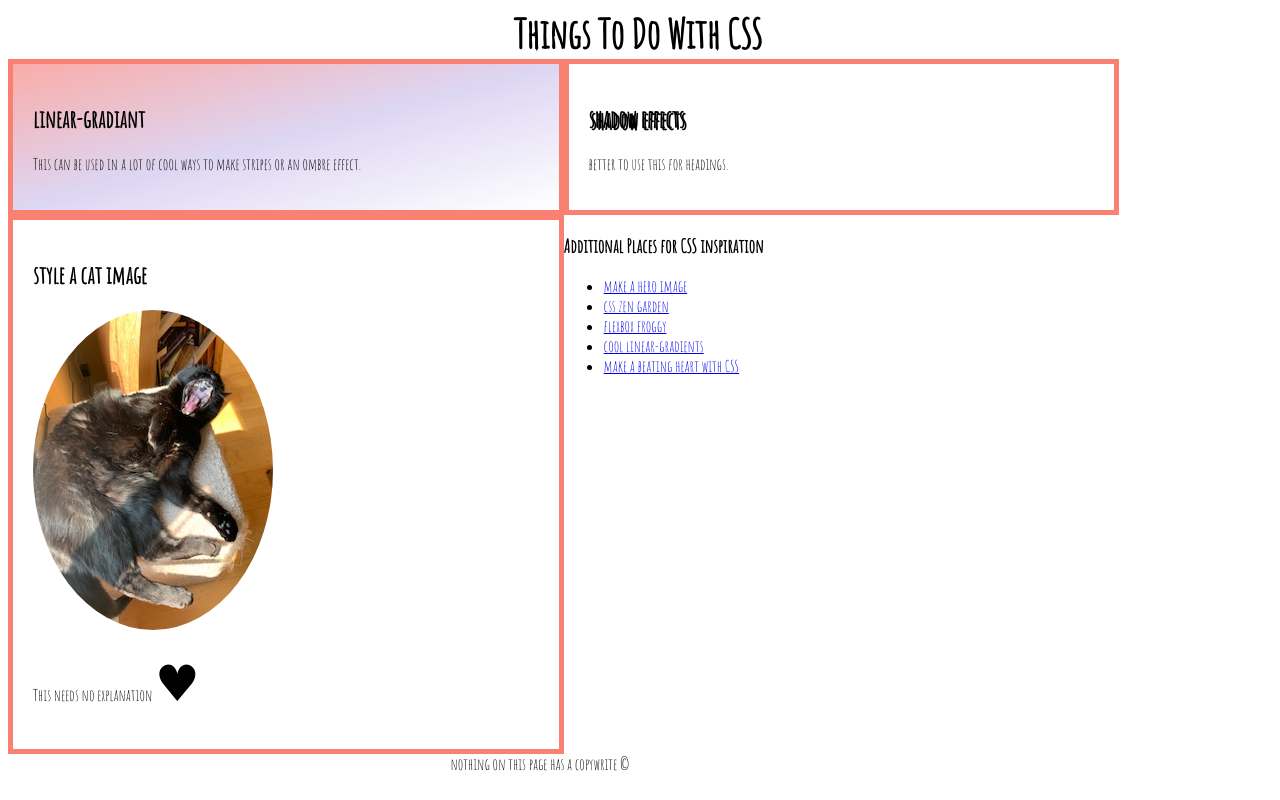
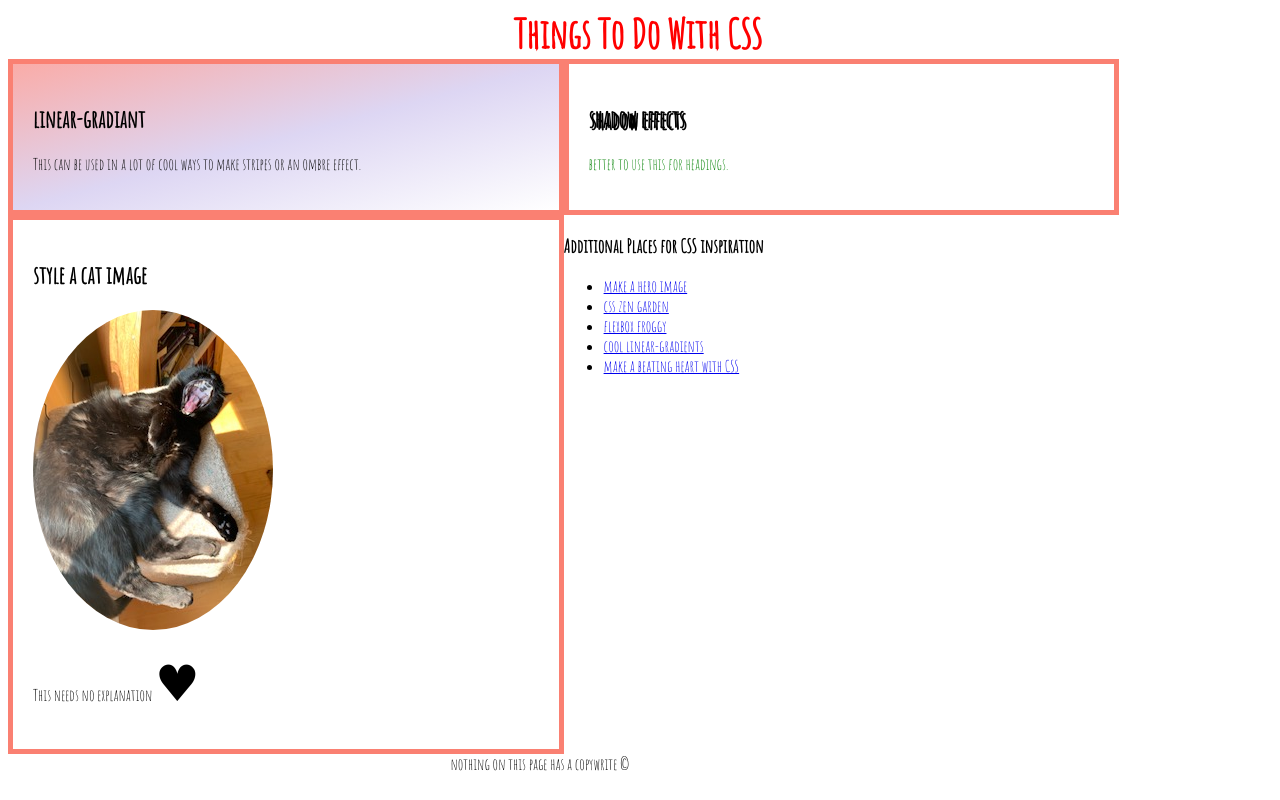
Before and after one commit to KC-LC101-June-21/assignment-4-html-me-something-mabgray, a website: page index.html in a window 1280 px wide. Drawn offline with Linux system fonts and the light colour scheme.

Commit message:
added final css steos

```diff
--- a/index.html
+++ b/index.html
@@ -9,7 +9,7 @@
    </head>
    <body>
       <header>
-       <h1>Things To Do With CSS</h1>
+       <h1 id="mainHeading">Things To Do With CSS</h1>
       </header>
       <main>
 
@@ -23,7 +23,7 @@
 
       <div class="mainbox">
          <h2 id="shadow">shadow effects</h2>
-         <p>
+         <p class="funParagraph" id="testP">
             better to use this for headings.
          </p>
       </div>
--- a/styles.css
+++ b/styles.css
@@ -1,13 +1,15 @@
 body{
     font-family: 'Amatic SC', cursive;
+    margin: 8px;
 }
 h1{
     margin: auto;
     width:20%;
     font-size: 40px;
 
-
-
+}
+#mainHeading {
+    color:red;
 }
 #gradientcolor{
     background-image: linear-gradient(to bottom right,#FAACA8, #DDD6F3, white);
@@ -45,3 +47,6 @@ h1{
     margin:auto;
     width:30%;
 }
+.funParagraph {
+    color:green;
+}
```
